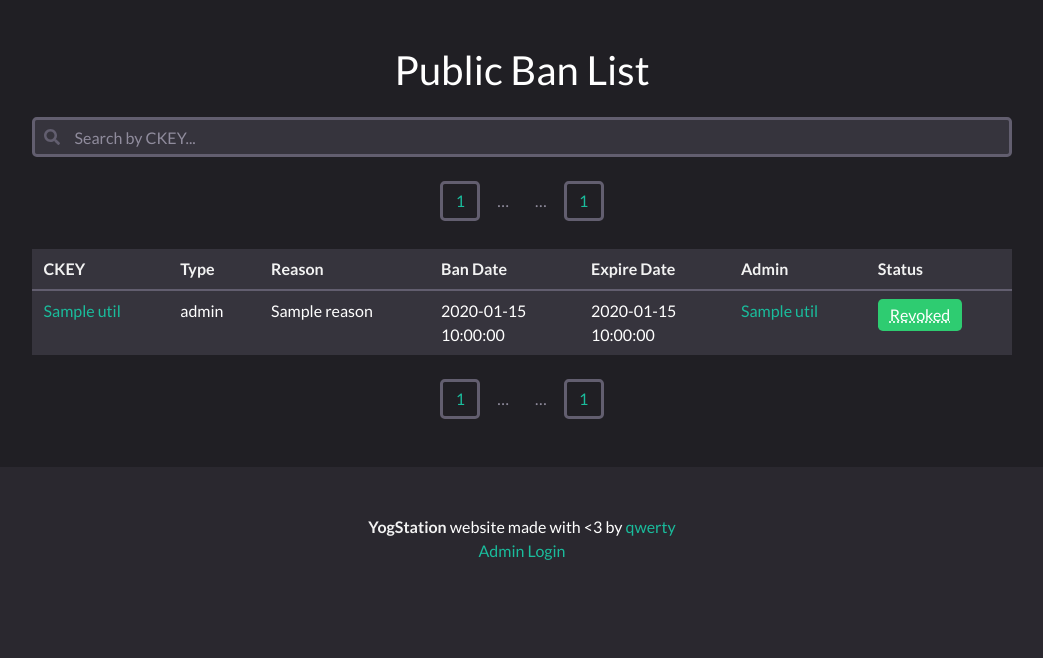
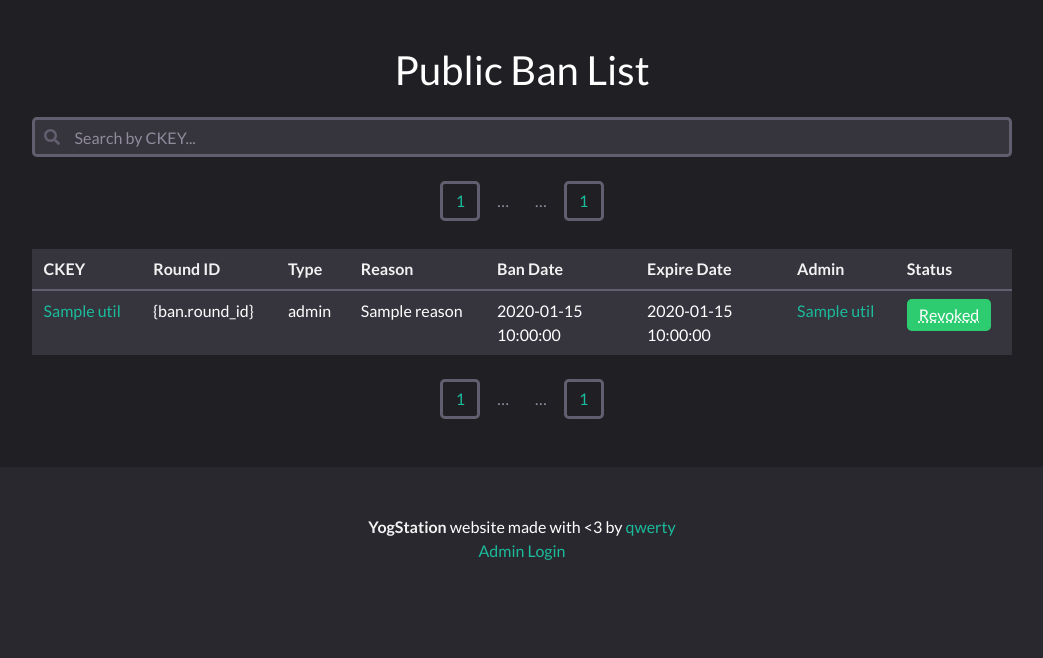
Before and after one commit to yogstation13/Yogstation.net, a Python web app: template yogsite/templates/bans/bans.html in a window 1280 px wide. Shown: the part 64-722 px from the top of the page, without its empty margins (118-1161 px from the left). Run offline with Jinja, Linux system fonts and the light colour scheme; the template is opened without the code that fills it: most values are stand-ins (such as "Sample title", 1, 10 or a date in 2020); some libraries are stand-ins or nearby versions.

Commit message:
adds round ID

```diff
--- a/yogsite/templates/bans/macros.html
+++ b/yogsite/templates/bans/macros.html
@@ -9,6 +9,7 @@
 						<th>CKEY</th>
 					{% endif %}
 
+					<th>Round ID</th>
 					<th>Type</th>
 					<th>Reason</th>
 					<th width="150px">Ban Date</th>
@@ -31,6 +32,8 @@
 								<td>N/A</td>
 							{% endif %}
 						{% endif %}
+
+						<td>{ban.round_id}</td>
 
 						<td>
 							{{ abbreviate(", ".join(ban.roles.split(",")), 30) }}
--- a/yogsite/templates/directory/macros.html
+++ b/yogsite/templates/directory/macros.html
@@ -10,6 +10,7 @@
 					{% endif %}
 
 					<th>Type</th>
+					<th>Round ID</th>
 					<th width="200px">Date</th>
 					<th>Text</th>
 					<th>Admin</th>
@@ -36,6 +37,8 @@
 								{% endif %}
 							</div>
 						</td>
+
+						<td>{note.round_id}</td>
 
 						<td>
 							{% if note.timestamp %}
```
